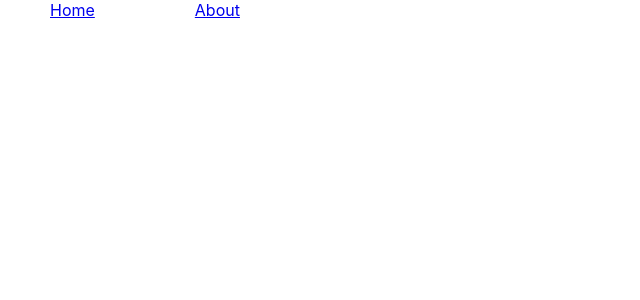
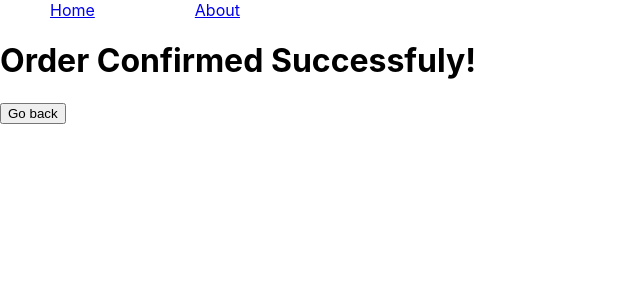
Before and after one commit to Adeena-Faizzad/react-tutorial-for-afghans, a React (Create React App) app: page /order-summary in a window 1280 px wide. Before the commit this address had no page. Shown: the top 300 px of the page, without its empty margins (0-640 px from the left). Built offline with nearby package versions, Linux system fonts and the light colour scheme.

Commit message:
Navigate Programmatically
Navigate Programmatically using useNavigate Hook

```diff
--- a/src/App.js
+++ b/src/App.js
@@ -15,6 +15,7 @@ import FormHandling from './Components/FormHandling';
 import Home from './Components/RoutingFiles/Home';
 import About from './Components/RoutingFiles/About';
 import Navbar from './Components/RoutingFiles/Navbar';
+import OrderSummary from './Components/RoutingFiles/OrderSummary';
 
 function App() {
   return (
@@ -23,6 +24,7 @@ function App() {
       <Routes>
         <Route path='/' element={<Home/>}></Route>
         <Route path='about' element={<About/>}></Route>
+        <Route path='order-summary' element={<OrderSummary />}></Route>
       </Routes>
     </>
   );
--- a/src/Components/RoutingFiles/Home.js
+++ b/src/Components/RoutingFiles/Home.js
@@ -1,8 +1,13 @@
 import React from 'react'
+import { useNavigate } from 'react-router-dom'
 
 function Home() {
+  const navigate = useNavigate()
   return (
+    <>
     <div>Home Page</div>
+    <button onClick={() => navigate('order-summary')}>Place Order</button>
+    </>
   )
 }
 
--- /dev/null
+++ b/src/Components/RoutingFiles/OrderSummary.js
@@ -0,0 +1,14 @@
+import React from 'react'
+import { useNavigate } from 'react-router-dom'
+
+function OrderSummary() {
+    const navigate = useNavigate()
+  return (
+    <div>
+        <h1>Order Confirmed Successfuly!</h1>
+        <button onClick={() => navigate(-1)}>Go back</button>
+    </div>
+  )
+}
+
+export default OrderSummary
```
